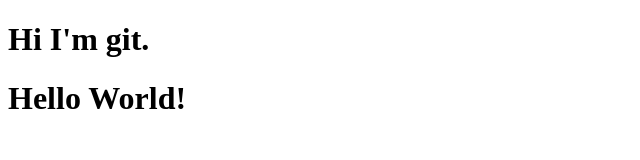
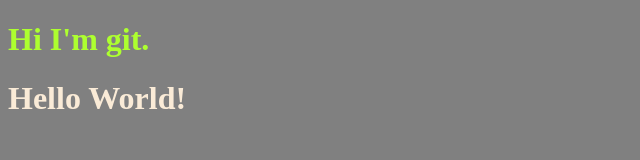
Before and after one commit to kiwi007383/Project_test, a plain HTML site: page index.html in a window 1280 px wide. Shown: the whole page, without its empty margins (0-640 px from the left). Drawn offline with Linux system fonts and the light colour scheme.

Commit message:
some codes!

```diff
--- /dev/null
+++ b/index.css
@@ -0,0 +1,11 @@
+body{
+    background-color: gray;
+}
+
+.a{
+    color: antiquewhite;
+}
+
+h1{
+    color: greenyellow;
+}
--- a/index.html
+++ b/index.html
@@ -5,9 +5,10 @@
     <meta http-equiv="X-UA-Compatible" content="IE=edge">
     <meta name="viewport" content="width=device-width, initial-scale=1.0">
     <title>Project</title>
+    <link rel="stylesheet" href="index.css">
 </head>
 <body>
     <h1>Hi I'm git.</h1>
-    <h1>Hello World!</h1>
+    <h1 class="a">Hello World!</h1>
 </body>
 </html>
```
